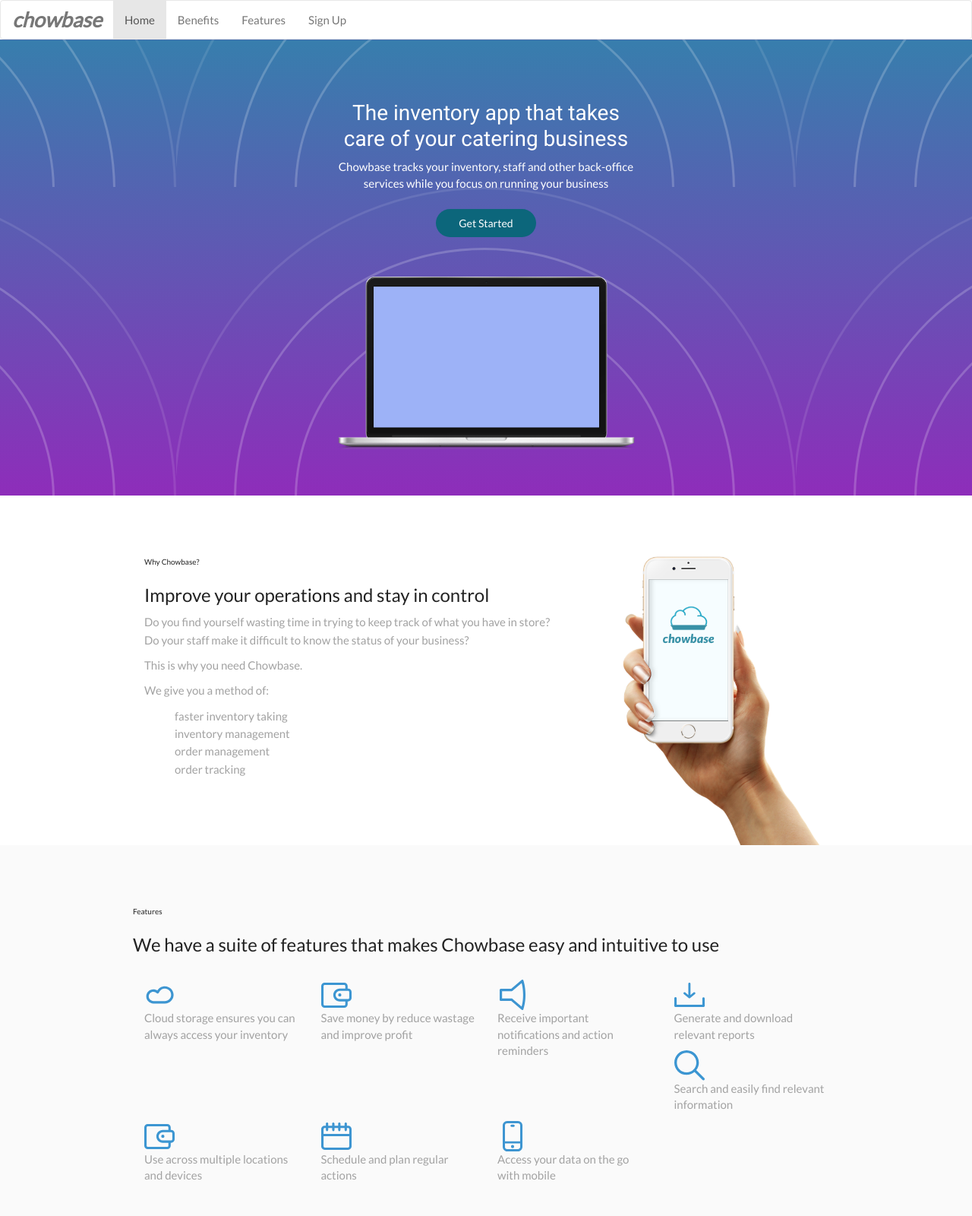
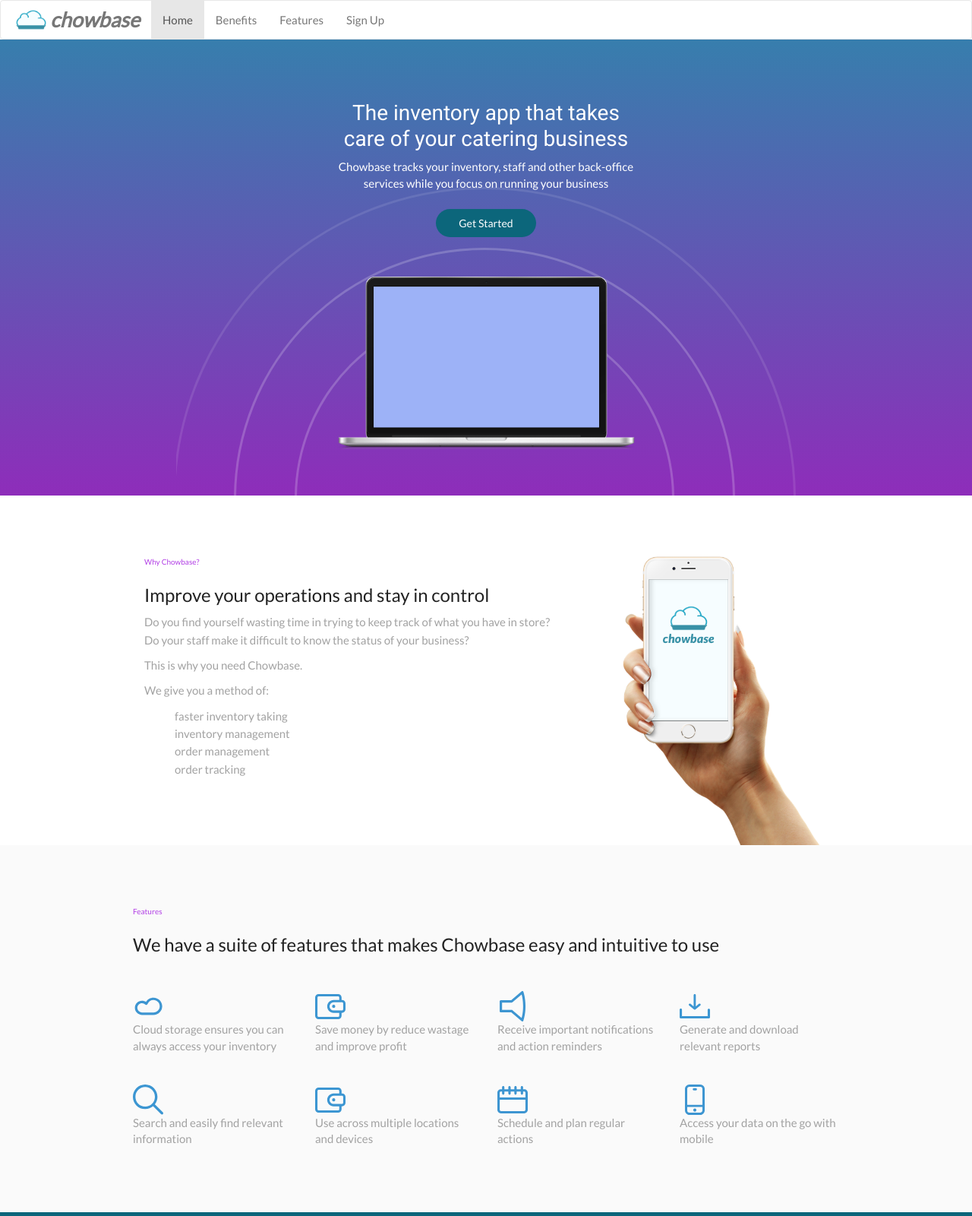
Before and after one commit to chowbase/about, a plain HTML site: page index.html in a window 1280 px wide. Shown: the top 1600 px of the page at 76% size. Drawn offline with nearby package versions, Linux system fonts and the light colour scheme.

Commit message:
Add logo to navbar

```diff
--- a/css/style.css
+++ b/css/style.css
@@ -14,7 +14,7 @@
 }
 
 section h2 {
-	color: #222222;
+	color: #b13ee5;
 }
 
 h1{
@@ -27,7 +27,7 @@
 h2{
 	font-size: 10px;
 	line-height: 1.57;
-	color: #b13ee5;
+	color: #222222;
 }
 
 h3{
@@ -40,6 +40,12 @@
 	font-size: 15px;
 }
 
+.logo {
+	max-width: 50px;
+	display: inline-block;
+	float: left;
+}
+
 .chowbase {
 	font-family: Lato;
 	font-size: 27px;
@@ -50,7 +56,7 @@
 
 #intro{
 	background-image: url(../img/icons/circles.svg), linear-gradient(to bottom, #377ead, #8e2dba);
-	background-repeat: none;
+	background-repeat: no-repeat;
 	background-position: center bottom
 }
 
@@ -93,6 +99,10 @@
 
 .container {
 	padding: 0 120px;
+}
+
+.row {
+	padding: 15px 0;
 }
 
 
--- a/index.html
+++ b/index.html
@@ -23,7 +23,7 @@
 			        <span class="icon-bar"></span>
 			        <span class="icon-bar"></span>
 		      	</button>
-
+		      	<img class="logo img-responsive" src="img/logo.png">
 		      	<a class="navbar-brand chowbase" href="#">chowbase</a>
 	        </div>
 	        <div id="navbar" class="collapse navbar-collapse">
@@ -79,6 +79,7 @@
 			<h2>Features</h2>
 			<h3>We have a suite of features that makes Chowbase easy and intuitive to use</h3>
 			<div class="icons">
+				<div class="row">
 					<div class="col-md-3 col-sm-6">
 						<img src="img/icons/icon-97.svg">
 						<p>Cloud storage ensures you can always access your inventory</p>
@@ -95,6 +96,8 @@
 						<img src="img/icons/icon-4.svg">
 						<p>Generate and download relevant reports</p>
 					</div>
+				</div>
+				<div class="row">
 					<div class="col-md-3 col-sm-6">
 						<img src="img/icons/icon-6.svg">
 						<p>Search and easily find relevant information</p>
@@ -110,6 +113,7 @@
 					<div class="col-md-3 col-sm-6">
 						<img src="img/icons/icon-64.svg">
 						<p>Access your data on the go with mobile</p>
+					</div>
 				</div>
 			</div>
 		</div>
```
Also changed, not shown: img/logo.png (added). Lines whose indentation alone changed are shown as unchanged.
